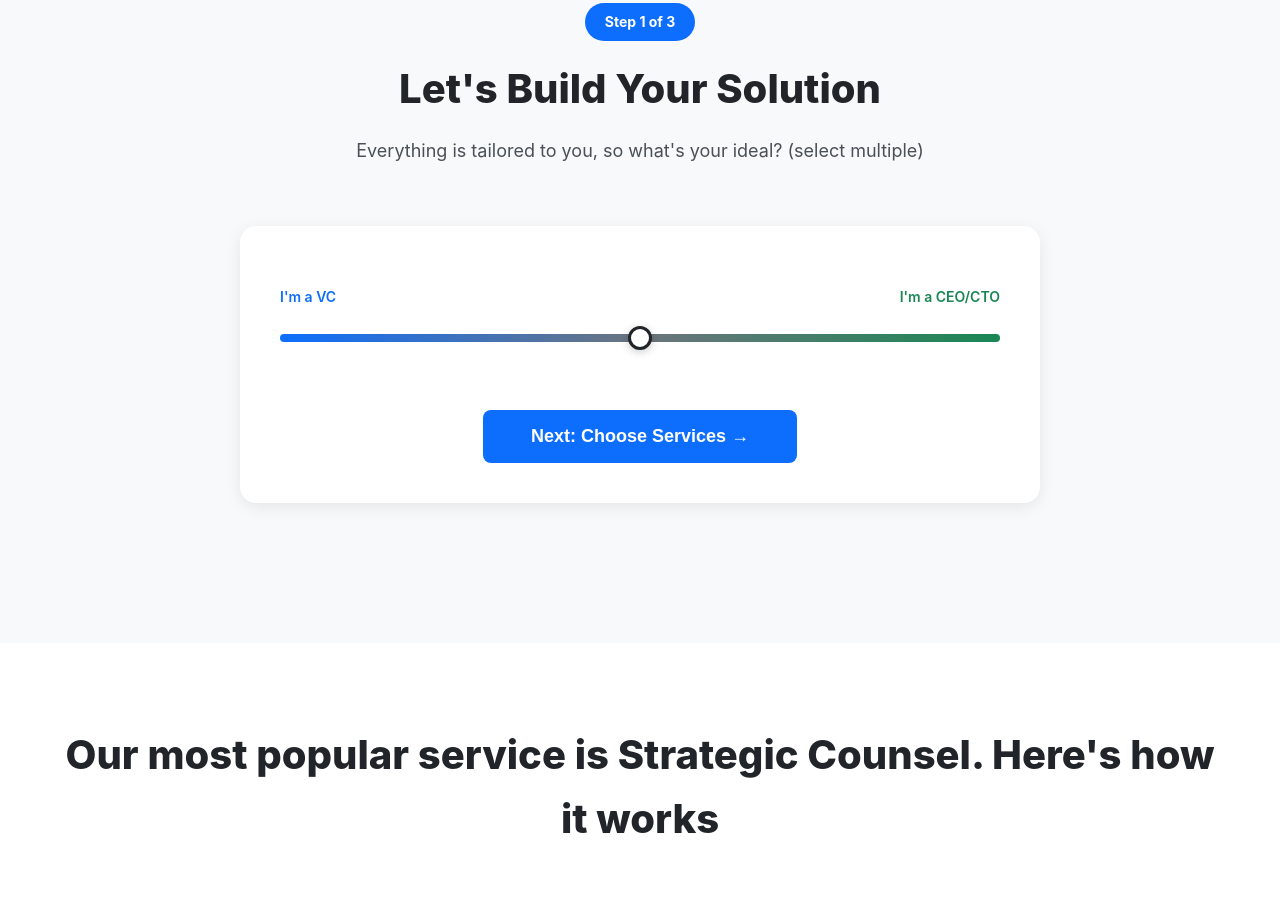
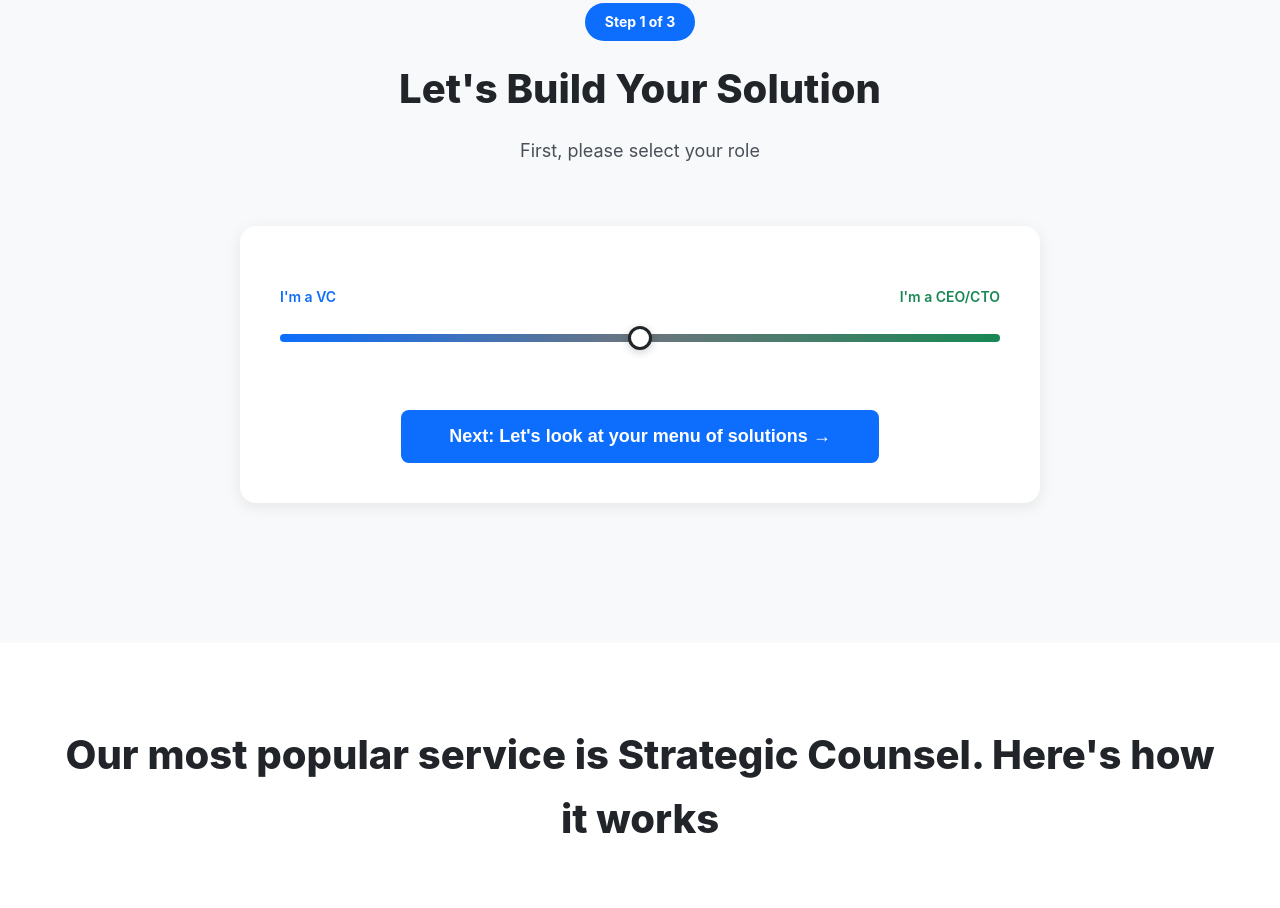
Before and after one commit to MeowMeowMax/HenryPlatten.com, a plain HTML site: page index.html in a window 1280 px wide. Shown: the part 2239-3147 px from the top of the page. Drawn offline with Linux system fonts and the light colour scheme.

Commit message:
Update index.html

```diff
--- a/index.html
+++ b/index.html
@@ -860,7 +860,7 @@
             <div class="step-header">
                 <div class="step-number-badge">Step 1 of 3</div>
                 <h2>Let's Build Your Solution</h2>
-                <p>Everything is tailored to you, so what's your ideal? (select multiple)</p>
+                <p>First, please select your role</p>
             </div>
 
             <div class="role-selector-container">
@@ -879,7 +879,7 @@
                            class="role-slider">
                 </div>
                     <div class="step-actions">
-                    <button class="btn-next" onclick="goToStep(2)">Next: Choose Services →</button>
+                    <button class="btn-next" onclick="goToStep(2)">Next: Let's look at your menu of solutions →</button>
                 </div>
             </div>
 
```
